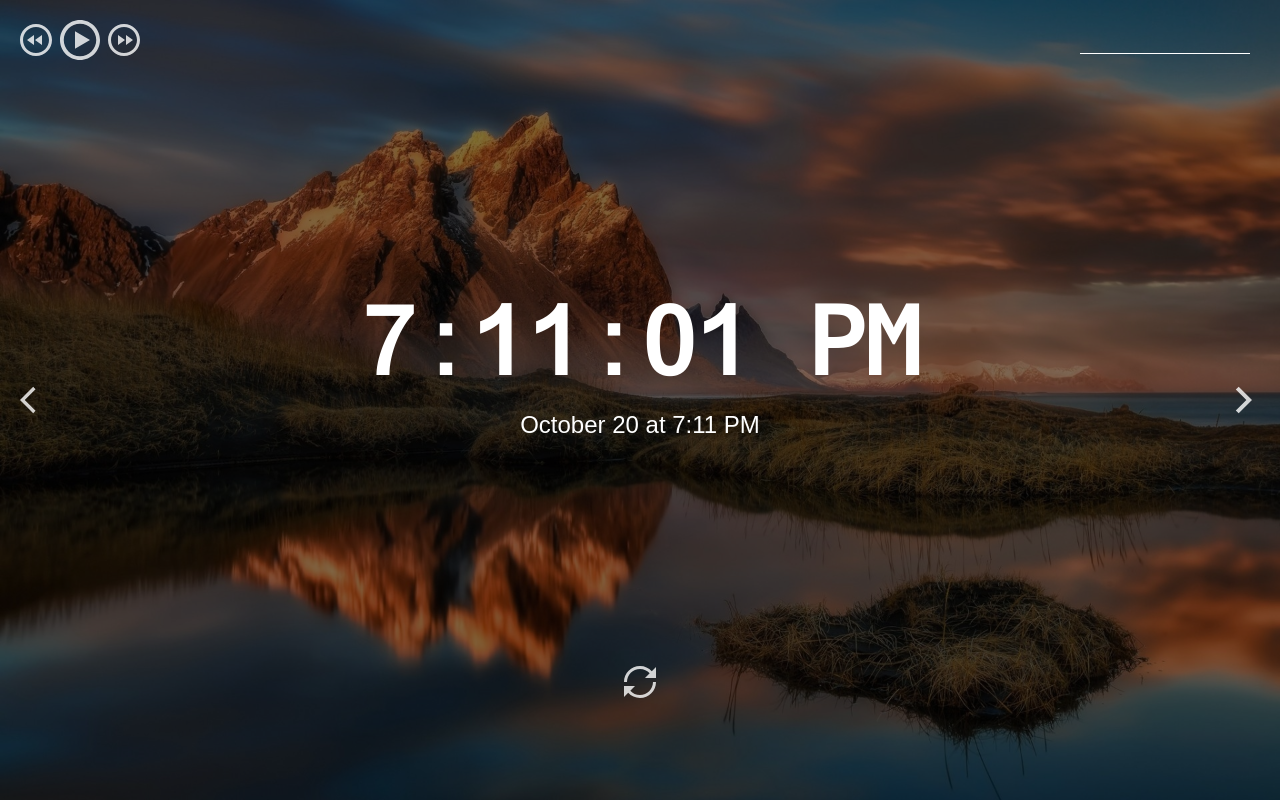
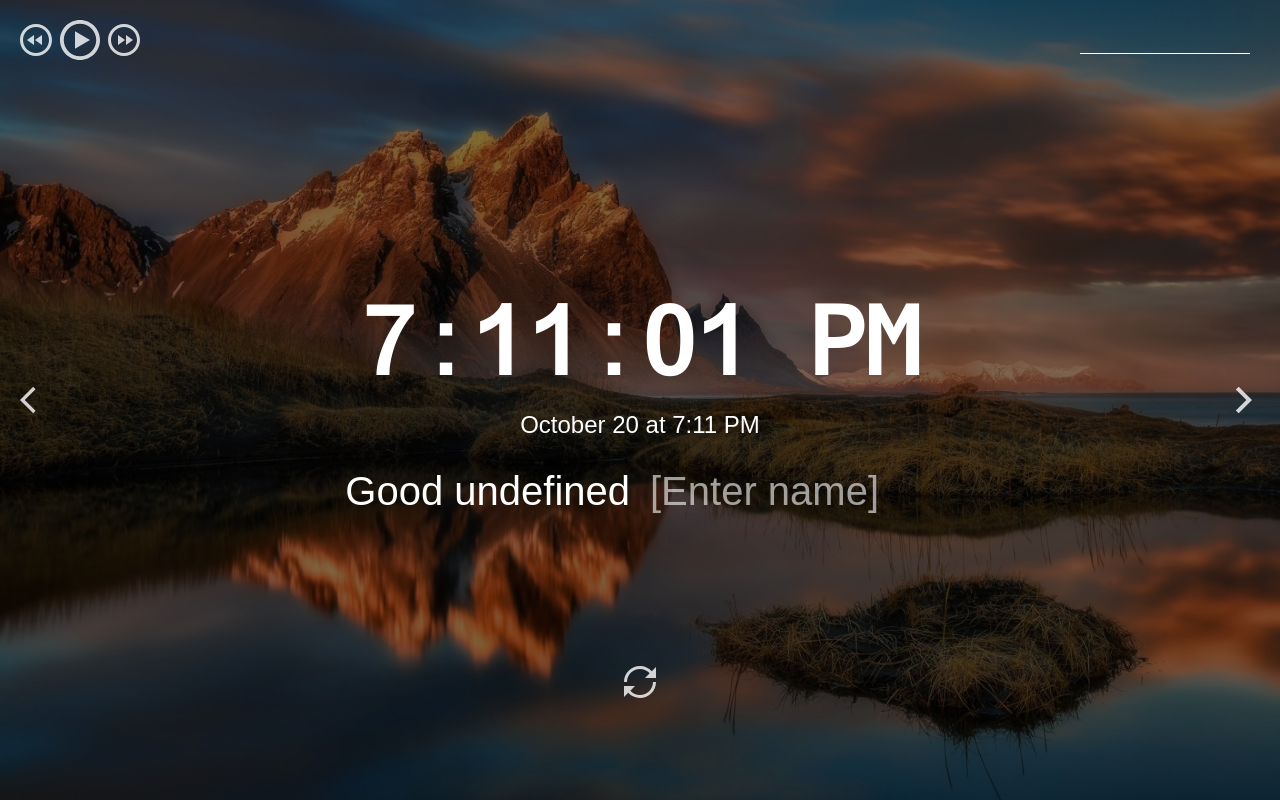
Before and after one commit to anaya-che/momentum, a website built with webpack: page momentum/src/index.html in a window 1280 px wide. Built offline with nearby package versions, Linux system fonts and the light colour scheme.

Commit message:
feat: implement greeting module

```diff
--- a/momentum/src/index.html
+++ b/momentum/src/index.html
@@ -39,7 +39,7 @@
     <date class="date"></date>
     <div class="greeting-container">
       <span class="greeting"></span>
-      <input type="text" class="name" />
+      <input type="text" class="name" placeholder="[Enter name]" />
     </div>
   </main>
   <footer class="footer">
--- a/momentum/src/index.js
+++ b/momentum/src/index.js
@@ -1 +1,5 @@
-import {time, date} from './js/time.js';
+import './js/time';
+import {setLocalStorage, getLocalStorage} from './js/greeting';
+
+window.addEventListener('beforeunload', setLocalStorage);
+window.addEventListener('load', getLocalStorage);
--- a/momentum/src/js/greeting.js
+++ b/momentum/src/js/greeting.js
@@ -0,0 +1,27 @@
+const greeting = document.querySelector('.greeting');
+const name = document.querySelector('.name');
+
+export default function showGreeting() {
+    const date = new Date();
+    const hours = date.getHours();
+    const timeOfDay = getTimeOfDay(hours);
+    const greetingText = `Good ${timeOfDay}`;
+    greeting.textContent =  greetingText;
+}
+
+function getTimeOfDay(hours) {
+    if (hours > 5 && hours < 12) return 'morning';
+    else if (hours > 11 && hours < 18) return 'afternoon';
+    else if (hours > 17 && hours < 0) return 'evening';
+    else if (hours > 23 && hours < 6) return 'night';
+}
+
+export function setLocalStorage() {
+    localStorage.setItem('name', name.value);
+}
+
+export function getLocalStorage() {
+    if(localStorage.getItem('name')) {
+      name.value = localStorage.getItem('name');
+    }
+}
--- a/momentum/src/js/time.js
+++ b/momentum/src/js/time.js
@@ -1,3 +1,5 @@
+import showGreeting from './greeting';
+
 const time = document.querySelector('.time');
 const date = document.querySelector('.date');
 
@@ -6,6 +8,7 @@ function showTime() {
     const currentTime = newDate.toLocaleTimeString();
     time.textContent = currentTime;
     showDate();
+    showGreeting();
     setTimeout(showTime, 1000);
 }
 
```
